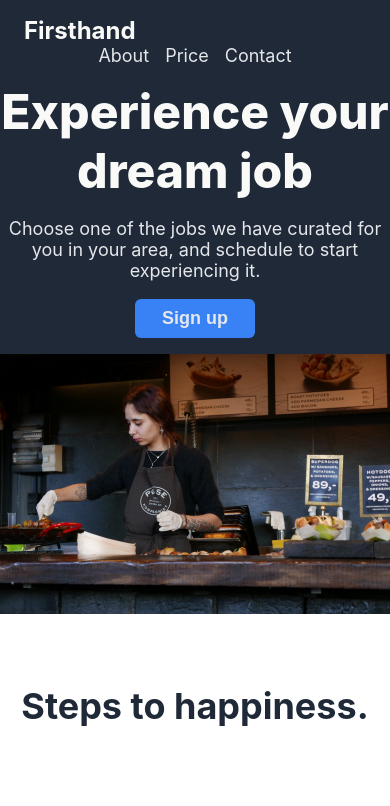
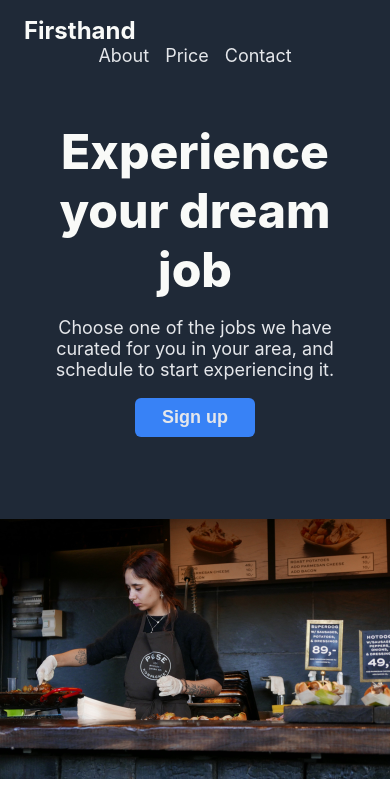
Before and after one commit to tatkaciran/odin-landing-page-project, a plain HTML site: page index.html in a window 390 px wide. Shown: the top 806 px of the page. Drawn offline with Linux system fonts and the light colour scheme.

```diff
--- a/style.css
+++ b/style.css
@@ -50,12 +50,13 @@ a {
     display: flex;
     align-items: center;
     justify-content: space-between;
-    gap: 16px;
+    gap: 42px;
     padding: 86px 24px;
 }
 
 .hero-title {
     font-size: 48px;
+
     font-weight: 800;
     color: #f9faf8;
 }
@@ -138,7 +139,6 @@ button {
 }
 
 .call-to-action {
-
     background-color: #3882f6;
     color: #e5e7eb;
     padding: 44px 16px;
@@ -147,8 +147,6 @@ button {
     border-radius: 10px;
     justify-content: space-evenly;
 }
-
-
 
 .cta-title {
     font-size: 26px;
@@ -179,18 +177,20 @@ footer {
 }
 
 @media only screen and (max-width: 767px) {
-.container {
-    padding: 0;
-}
+    .container {
+        padding: 0;
+    }
 
     .hero {
         flex-direction: column;
     }
 
+
     .hero img {
         max-width: 100%;
     }
     .hero-text-content {
+        padding: 40px 30px;
         text-align: center;
     }
 
@@ -201,7 +201,8 @@ footer {
     .call-to-action {
         display: flex;
         flex-direction: column;
-        text-align: center;padding: 64px 16px;
+        text-align: center;
+        padding: 64px 16px;
         margin: 0;
         border-radius: 0;
         gap: 32px;
```
